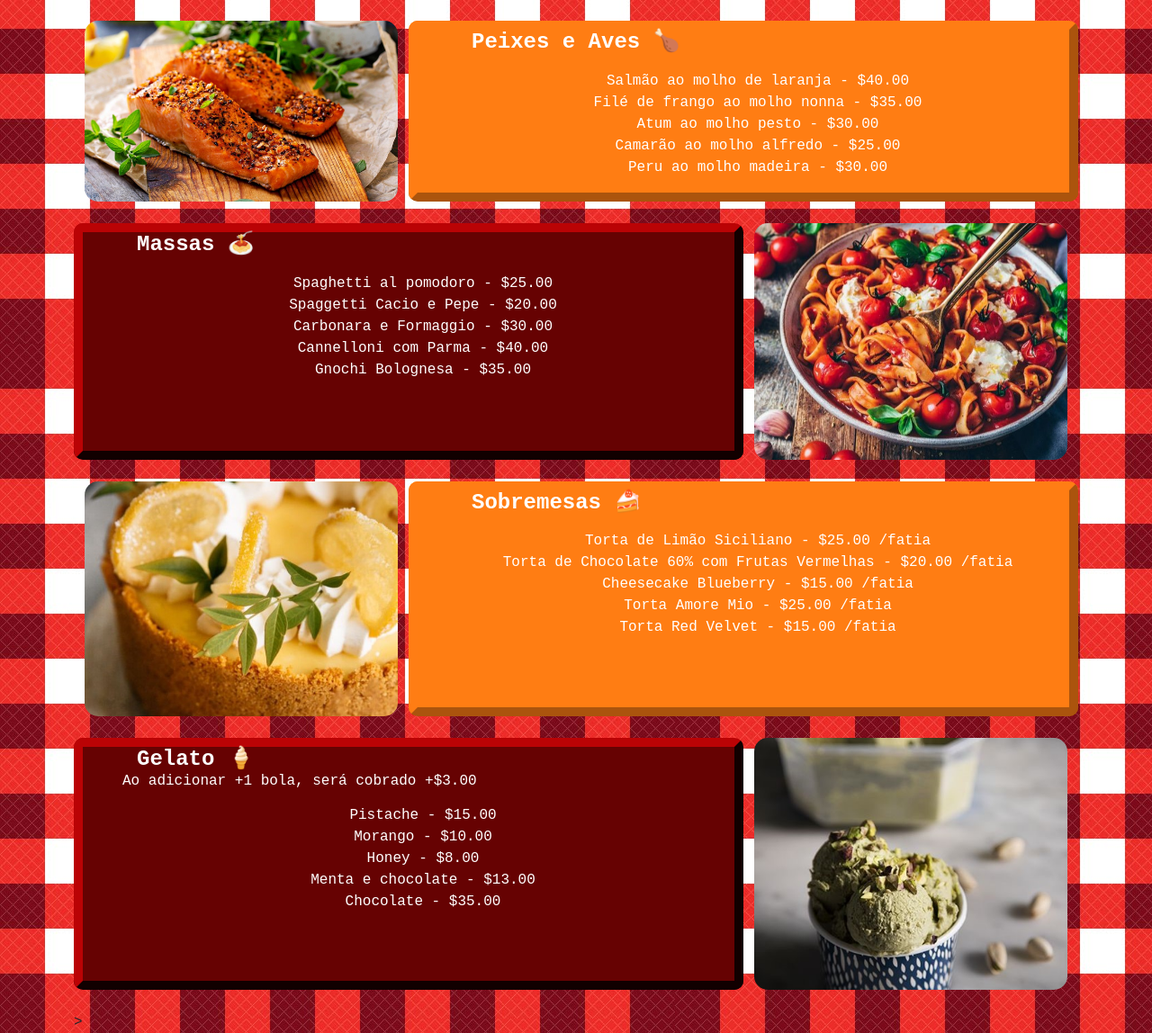
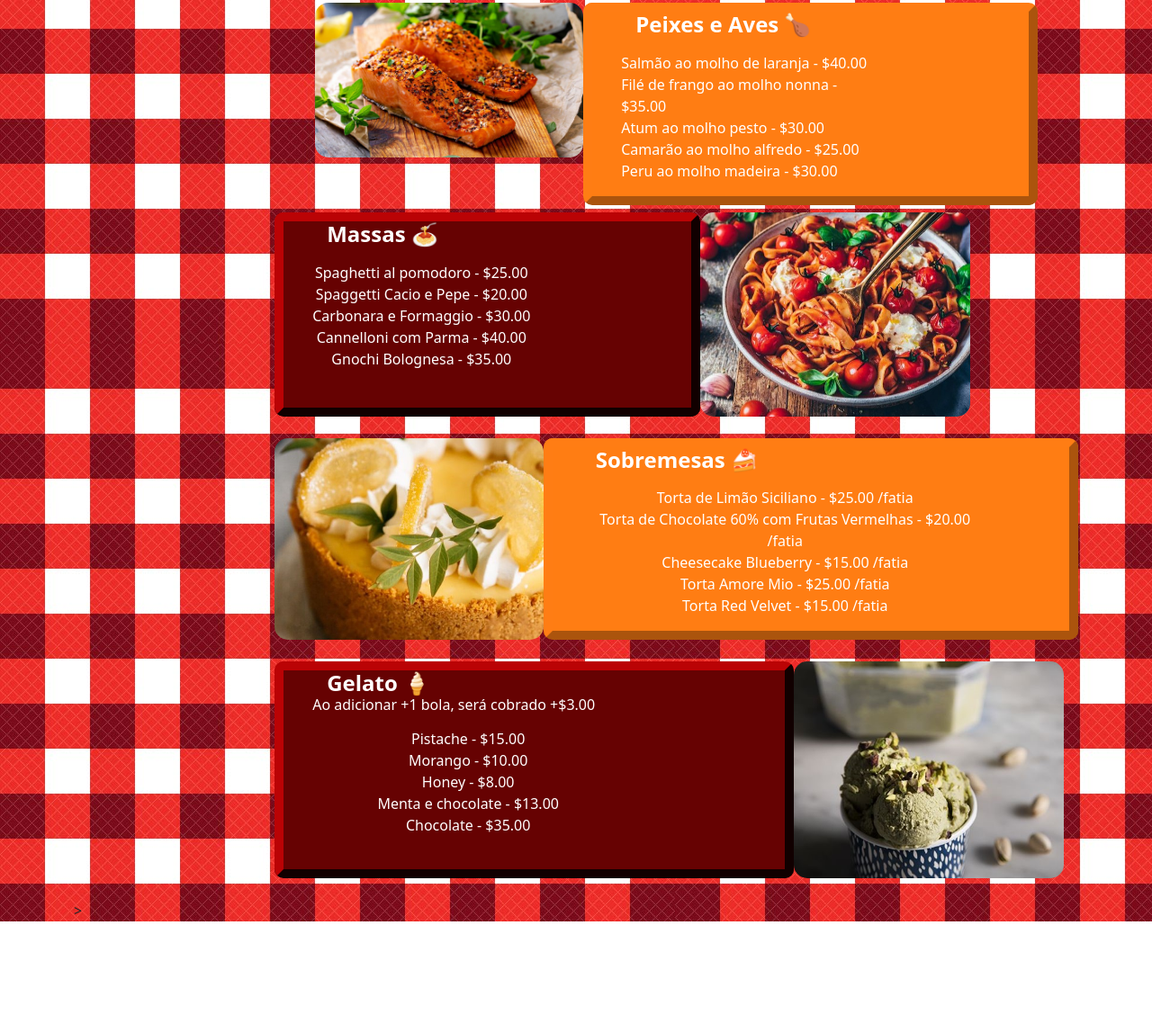
Before and after one commit to Cat-Santana/cardapio, a plain HTML site: page index.html in a window 1280 px wide. Shown: the part 368-1516 px from the top of the page at 90% size. After the commit the page ends 1392 px from the top, so only its background shows below. Drawn offline with nearby package versions, Linux system fonts and the light colour scheme; files that its build step writes are made by us from their sources; a web font is replaced by a local one.

Commit message:
Update index.html
Ajuste display e troca pra flexbox

```diff
--- a/index.html
+++ b/index.html
@@ -1,10 +1,10 @@
-<!DOCTYPE html>
+!DOCTYPE html>
 <html lang="en">
 <head>
     <meta charset="UTF-8">
     <meta name="viewport" content="width=device-width, initial-scale=1.0">
     <title>Mi Piace Trattoria</title>
-    <link rel="stylesheet" href="./bootstrap.min.css">
+    <link rel="stylesheet" href="./css/bootstrap.min.css">
     <!--<script type="text/javascript" src="./js/bootstrap.min.js"></script>-->
     <style>
         @import url('https://fonts.googleapis.com/css2?family=Abril+Fatface&family=Martian+Mono:wght@100;200;300&family=Quicksand&family=Raleway:wght@100;400&display=swap');
@@ -25,24 +25,25 @@
         </div>
 
 
-        <div class="full-menu" style="font-family: 'Courier New', Courier, monospace;">
+        <div class="full-menu">
 
             <div class="container">
                 <div class="info" style="visibility: hidden;">
-                    <div class="row">
-                        <p style="background-color: white; border-radius: 10px; text-align: center; font-size: 30px; margin: 0.5em; padding: 0.5em 1em 0.5em 1em; border: black solid 6px;"> <b>De segunda à sexta, funcionamento das 11h até as 23h. Venha conhecer nosso rodízio de massas aos sábados das 16h até as 20h.</b></p>
+                    <div class="flexbox" style="display: flexbox; flex-direction: row; margin-left: 20%; margin-right:20%;">
+                        <p style="background-color: white; border-radius: 10px; text-align: center; font-size: 25px; margin: 0.5em; padding: 0.5em 1em 0.5em 1em; border: black solid 6px;"> <b>De segunda à sexta, funcionamento das 11h até as 23h. Venha conhecer nosso rodízio de massas aos sábados das 16h até as 20h.</b></p>
                     </div>
                     </div>
 
+                    <section style="margin-left: 20%;">
                         <div class="pratos-1"  style="visibility: hidden;">
-                    <div class="row" style="margin: 0.5rem 0 1.5rem;">
-                        <div class="col-4">
-                            <img src="./salmao.jpg" alt="salmao"  width="400px" height="250px" style="border-radius: 15px;" class="img-fluid">
+                            <div class="flexbox" style="margin: 0% 5% 0 5%; display: flex; flex-direction: row;">
+                                <div class="flexbox-container-1">
+                                    <img src="./salmao.jpg" alt="salmao" width="300px" height="250px" style="border-radius: 15px;" class="img-fluid" >
                                 </div>
 
-                        <div class="col-8" style="background-color: #ff7d13; border: outset #ff7d14 10px; border-radius: 10px; color: white; text-shadow: 10px;">
+                                <div class="flexbox-container-2" style="background-color: #ff7d13; border: outset #ff7d14 10px; border-radius: 10px; color: white; text-shadow: 10px;  padding-right: 20%;">
                                     <h4 style="margin: 0 2em 0 2em;"> <b> Peixes e Aves 🍗 </b> </h4>
-                            <ul style="text-decoration: none; list-style: none; text-align: center; padding-top: 1em;">
+                                    <ul style="text-decoration: none; list-style: none; text-align: left; padding-top: 1em;">
                                     <li> Salmão ao molho de laranja - $40.00</li>
                                     <li> Filé de frango ao molho nonna - $35.00</li>
                                     <li> Atum ao molho pesto - $30.00</li>
@@ -56,8 +57,8 @@
 
 
                         <div class="pratos-2"  style="visibility: hidden;">
-                    <div class="row" style="margin: 0.5rem 0 1.5rem;" >
-                        <div class="col-8" style="background-color: #660202; border:outset #660203 10px; border-radius: 10px; color: white; text-shadow: 10px;">
+                            <div class="flexbox" style="margin: 0.5rem 0 1.5rem; display: flex; flex-direction: row;">
+                                <div class="flexbox-container-2" style="background-color: #660202; border:outset #660203 10px; border-radius: 10px; color: white; text-shadow: 10px;  padding-right: 20%;">
                                     <h4 style="margin: 0 2em 0 2em;"> <b> Massas 🍝</b> </h4>
                                     <ul style="text-decoration: none; list-style: none; text-align: center; padding-top: 1em;">
                                         <li> Spaghetti al pomodoro - $25.00</li>
@@ -68,19 +69,19 @@
                                     </ul>
                                 </div>
 
-                        <div class="col-4">
-                            <img src="./spaghetti.jpg" alt="spaghetti" width="400px" height="250px" style="border-radius: 15px;"class="img-fluid">
+                                <div class="flexbox-container-1">
+                                    <img src="./spaghetti.jpg" alt="spaghetti" width="300px" height="250px" style="border-radius: 15px;"class="img-fluid">
                                 </div>
                             </div>
-                <div>
+                        </div>
 
                         <div class="pratos-3"  style="visibility: hidden;">
-                    <div  class="row" style="margin: 0.5rem 0 1.5rem;">
-                        <div class="col-4">
-                            <img src="./torta de limao.jpg" alt="torta"  width="400px" height="250px" style="border-radius: 15px;" class="img-fluid">
+                            <div  class="flexbox" style="margin: 0.5rem 0 1.5rem; display: flex; flex-direction: row;">
+                                <div class="flexbox-container-1">
+                                    <img src="./torta de limao.jpg" alt="torta"  width="300px" height="250px" style="border-radius: 15px;" class="img-fluid">
                                 </div>
 
-                        <div class="col-8" style="background-color: #ff7d13; border: outset #ff7d14 10px; border-radius: 10px; color: white; text-shadow: 10px;">
+                                <div class="flexbox-container-2" style="background-color: #ff7d13; border:outset #ff7d14 10px;border-radius: 10px; color: white; text-shadow: 10px; padding-right: 10%;">
                                     <h4 style="margin: 0 2em 0 2em;"> <b> Sobremesas 🍰</b> </h4>
                                     <ul style="text-decoration: none; list-style: none; text-align: center; padding-top: 1em;">
                                     <li> Torta de Limão Siciliano - $25.00 /fatia</li>
@@ -94,8 +95,8 @@
                         </div>
 
                         <div class="pratos-4"  style="visibility: hidden;">
-                    <div class="row" style="margin: 0.5rem 0 1.5rem;">
-                        <div class="col-8" style="background-color: #660202; border:outset #660203 10px; border-radius: 10px; color: white; text-shadow: 10px;">
+                            <div class="flexbox" style="margin: 0.5rem 0 1.5rem; display: flex; flex-direction: row;">
+                                <div class="flexbox-container-2" style="background-color: #660202; border:outset #660203 10px;border-radius: 10px; color: white; text-shadow: 10px;  padding-right: 20%;">
                                     <h4 style="margin: 0 2em 0 2em;"> <b> Gelato 🍦</b> </h4>
                                     <h6 style="margin: 0 2em 0 2em;"> Ao adicionar +1 bola, será cobrado +$3.00 </h6>
                                     <ul style="text-decoration: none; list-style: none; text-align: center; padding-top: 1em;">
@@ -107,11 +108,12 @@
                                     </ul>
                                 </div>
 
-                        <div class="col-4">
-                            <img src="./gelato.jpg" alt="gelato" width="400px" height="250px" style="border-radius: 15px;"class="img-fluid">
+                                <div class="flexbox-container-1">
+                                    <img src="./gelato.jpg" alt="gelato" width="300px" height="250px" style="border-radius: 15px;"class="img-fluid">
                                 </div>
                             </div>
-
+                        </div>
+                    </section>
                 <div>>
 
             </div>
```
Lines whose indentation alone changed are shown as unchanged.
